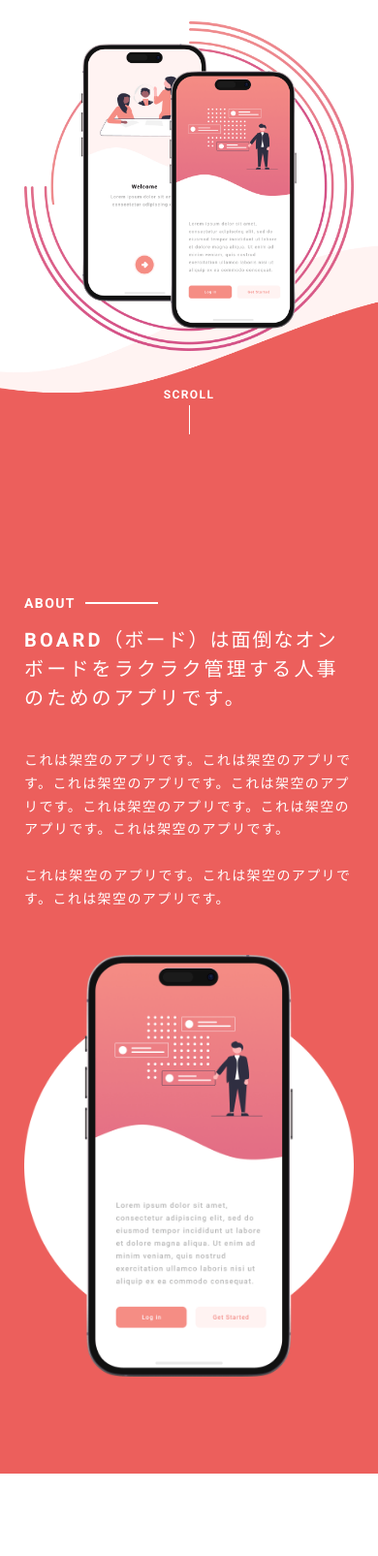
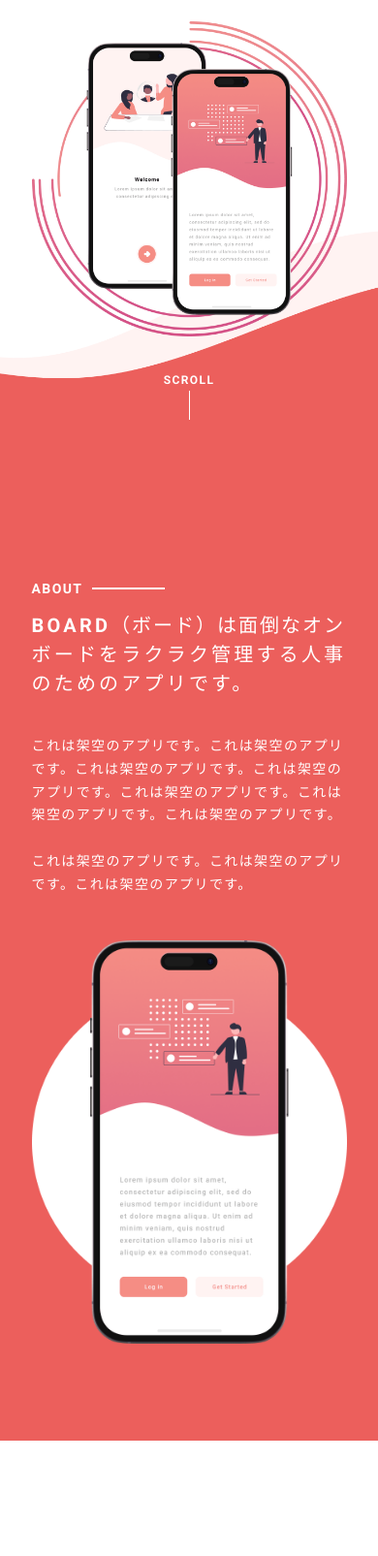
Before and after one commit to Trynet123/new_2-7_ichikawa_ver1_2023010X, a plain HTML site: page index.html in a window 390 px wide. Shown: the part 349-1954 px from the top of the page at 97% size. Drawn offline with Linux system fonts and the light colour scheme.

Commit message:
レスポンシブ対応完成

```diff
--- a/css/responsive.css
+++ b/css/responsive.css
@@ -1,4 +1,4 @@
-@media screen and (max-width: 767px) {
+@media screen and (max-width: 1023px) {
 
   /* 共通 */
   body {
@@ -85,7 +85,7 @@
 
   .mv-img {
     padding-top: 25px;
-    width: 100%;
+    width: 325px;
   }
 
   .scroll-icon {
@@ -99,6 +99,7 @@
   /* Aboutセクション */
   .about-container {
     padding-top: 90px;
+    max-width: 325px;
     padding-bottom: 100px;
   }
 
@@ -133,7 +134,7 @@
 
   .about-img {
     /* 390/1040 */
-    width: 100%;
+    width: 325px;
     padding-top: 45px;
   }
 
@@ -257,7 +258,7 @@
   }
 
   .cv-img {
-    width: 100%;
+    width: 325px;
   }
 
   .logo-white-img {
@@ -280,6 +281,7 @@
   /* フッター */
   .footer-container {
     padding-top: 70px;
+    max-width: 325px;
     padding-bottom: 40px;
   }
 
```
